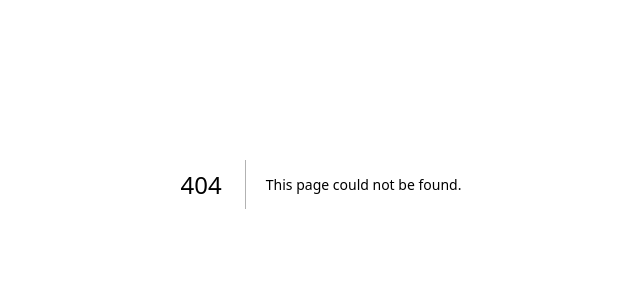
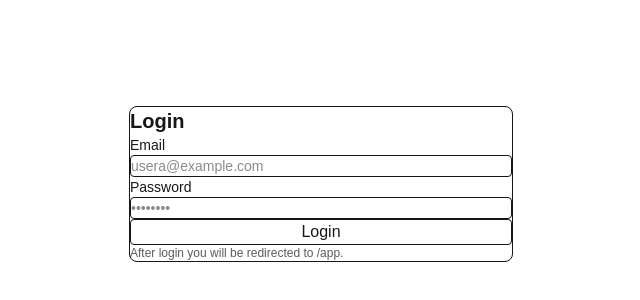
Before and after one commit to Jonny12341234641/flux---POS-and-Inventory-System-V2, a Next.js app: page /login in a window 1280 px wide. Before the commit this address had no page. Shown: the part 216-516 px from the top of the page, without its empty margins (319-959 px from the left). Built offline with nearby package versions, Linux system fonts and the light colour scheme; no server answers.

Commit message:
feat: implement Supabase authentication, including client/server setup, login, and protected app routes.

```diff
--- /dev/null
+++ b/src/app/app/page.tsx
@@ -0,0 +1,18 @@
+import { redirect } from "next/navigation";
+import { createClient } from "@/lib/supabase/server";
+
+export default async function AppHome() {
+    const supabase = await createClient();
+    const { data } = await supabase.auth.getUser();
+
+    if (!data.user) {
+        redirect("/login");
+    }
+
+    return (
+        <main className="p-6">
+            <h1 className="text-2xl font-semibold">Flux App</h1>
+            <p className="mt-2">✅ You are logged in.</p>
+        </main>
+    );
+}
--- /dev/null
+++ b/src/app/login/page.tsx
@@ -0,0 +1,83 @@
+"use client";
+
+import { useState } from "react";
+import { useRouter } from "next/navigation";
+import { createClient } from "@/lib/supabase/client";
+
+export default function LoginPage() {
+    const router = useRouter();
+    const supabase = createClient();
+
+    const [email, setEmail] = useState("");
+    const [password, setPassword] = useState("");
+    const [msg, setMsg] = useState<string | null>(null);
+    const [loading, setLoading] = useState(false);
+
+    async function onSubmit(e: React.FormEvent) {
+        e.preventDefault();
+        setMsg(null);
+        setLoading(true);
+
+        const { error } = await supabase.auth.signInWithPassword({
+            email,
+            password,
+        });
+
+        setLoading(false);
+
+        if (error) {
+            setMsg(error.message);
+            return;
+        }
+
+        router.replace("/app");
+    }
+
+    return (
+        <main className="min-h-screen flex items-center justify-center p-6">
+            <form
+                onSubmit={onSubmit}
+                className="w-full max-w-sm border rounded-lg p-6"
+            >
+                <h1 className="text-xl font-semibold">Login</h1>
+
+                <label className="block mt-4 text-sm">
+                    Email
+                    <input
+                        className="mt-1 w-full border rounded px-3 py-2"
+                        value={email}
+                        onChange={(e) => setEmail(e.target.value)}
+                        placeholder="usera@example.com"
+                        autoComplete="email"
+                    />
+                </label>
+
+                <label className="block mt-4 text-sm">
+                    Password
+                    <input
+                        className="mt-1 w-full border rounded px-3 py-2"
+                        type="password"
+                        value={password}
+                        onChange={(e) => setPassword(e.target.value)}
+                        placeholder="••••••••"
+                        autoComplete="current-password"
+                    />
+                </label>
+
+                {msg ? <p className="mt-3 text-sm">{msg}</p> : null}
+
+                <button
+                    type="submit"
+                    className="mt-5 w-full border rounded px-3 py-2"
+                    disabled={loading}
+                >
+                    {loading ? "Logging in..." : "Login"}
+                </button>
+
+                <p className="mt-3 text-xs opacity-70">
+                    After login you will be redirected to /app.
+                </p>
+            </form>
+        </main>
+    );
+}
--- /dev/null
+++ b/src/app/supabase-test/page.tsx
@@ -0,0 +1,26 @@
+"use client";
+
+import { useEffect, useState } from "react";
+import { createClient } from "@/lib/supabase/client";
+
+export default function SupabaseTestPage() {
+    const [status, setStatus] = useState("Checking...");
+
+    useEffect(() => {
+        const supabase = createClient();
+        supabase.auth.getSession().then(({ data, error }) => {
+            if (error) {
+                setStatus(`Error: ${error.message}`);
+                return;
+            }
+            setStatus(data.session ? "✅ Session exists" : "✅ No session (normal if not logged in)");
+        });
+    }, []);
+
+    return (
+        <main className="p-6">
+            <h1 className="text-xl font-semibold">Supabase Test</h1>
+            <p className="mt-2">{status}</p>
+        </main>
+    );
+}
--- /dev/null
+++ b/src/lib/supabase/server.ts
@@ -0,0 +1,32 @@
+import { cookies } from "next/headers";
+import { createServerClient } from "@supabase/ssr";
+
+export async function createClient() {
+    const cookieStore = await cookies();
+
+    const url = process.env.NEXT_PUBLIC_SUPABASE_URL;
+    const key = process.env.NEXT_PUBLIC_SUPABASE_KEY;
+
+    if (!url || !key) {
+        throw new Error(
+            "Missing Supabase env vars. Check .env.local for NEXT_PUBLIC_SUPABASE_URL and NEXT_PUBLIC_SUPABASE_KEY."
+        );
+    }
+
+    return createServerClient(url, key, {
+        cookies: {
+            getAll() {
+                return cookieStore.getAll();
+            },
+            setAll(cookiesToSet) {
+                try {
+                    cookiesToSet.forEach(({ name, value, options }) =>
+                        cookieStore.set(name, value, options)
+                    );
+                } catch {
+                    // This can fail in Server Components in some cases; it's ok.
+                }
+            },
+        },
+    });
+}
```
Also changed, not shown: src/lib/supabase/client.ts (renamed from src/lib/superbase/client.ts).
